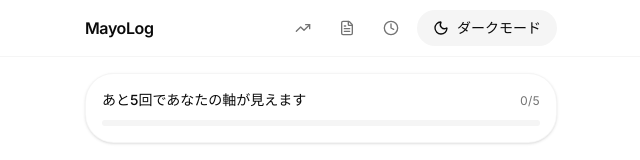
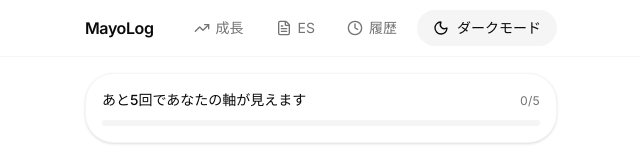
Before and after one commit to maplefukku/mayolog, a Next.js app: page / in a window 1280 px wide. Shown: the top 160 px of the page, without its empty margins (319-959 px from the left). Built offline with nearby package versions, Linux system fonts and the light colour scheme.

Commit message:
fix: DESIGN_SYSTEM.md準拠のUI修正
- アイコンのみリンクにラベル追加（成長/ES/履歴）— 禁止事項#8解消
- featureカードにhover:shadow-md追加
- Textareaにfocus-visible:ring-0追加

```diff
--- a/src/app/input/page.tsx
+++ b/src/app/input/page.tsx
@@ -83,10 +83,10 @@ export default function InputPage() {
         </Link>
         <Link
           href="/history"
-          aria-label="迷い履歴"
-          className="inline-flex size-9 items-center justify-center rounded-full text-muted-foreground transition-colors hover:bg-accent hover:text-foreground"
+          className="inline-flex items-center gap-1.5 rounded-full px-3 py-1.5 text-sm text-muted-foreground transition-colors hover:bg-accent hover:text-foreground"
         >
           <Clock className="size-4" />
+          <span className="hidden sm:inline">履歴</span>
         </Link>
       </StickyHeader>
 
@@ -195,7 +195,7 @@ export default function InputPage() {
                 maxLength={maxLength}
                 placeholder={placeholders[placeholderIndex]}
                 aria-label="迷っていることを入力"
-                className="min-h-[120px] rounded-2xl border-border/50 bg-muted/50 text-base transition-colors focus-visible:bg-background"
+                className="min-h-[120px] rounded-2xl border-border/50 bg-muted/50 text-base transition-colors focus-visible:bg-background focus-visible:ring-0"
               />
               {text.length > 0 && (
                 <p className={`mt-1.5 text-right text-xs ${text.trim().length > maxLength ? "text-destructive" : "text-muted-foreground"}`}>
--- a/src/app/page.tsx
+++ b/src/app/page.tsx
@@ -42,24 +42,24 @@ export default function Home() {
         <div className="flex items-center gap-2">
           <Link
             href="/growth"
-            aria-label="成長グラフ"
-            className="inline-flex size-9 items-center justify-center rounded-full text-muted-foreground transition-colors hover:bg-accent hover:text-foreground"
+            className="inline-flex items-center gap-1.5 rounded-full px-3 py-1.5 text-sm text-muted-foreground transition-colors hover:bg-accent hover:text-foreground"
           >
             <TrendingUp className="size-4" />
+            <span className="hidden sm:inline">成長</span>
           </Link>
           <Link
             href="/es"
-            aria-label="ES生成"
-            className="inline-flex size-9 items-center justify-center rounded-full text-muted-foreground transition-colors hover:bg-accent hover:text-foreground"
+            className="inline-flex items-center gap-1.5 rounded-full px-3 py-1.5 text-sm text-muted-foreground transition-colors hover:bg-accent hover:text-foreground"
           >
             <FileText className="size-4" />
+            <span className="hidden sm:inline">ES</span>
           </Link>
           <Link
             href="/history"
-            aria-label="迷い履歴"
-            className="inline-flex size-9 items-center justify-center rounded-full text-muted-foreground transition-colors hover:bg-accent hover:text-foreground"
+            className="inline-flex items-center gap-1.5 rounded-full px-3 py-1.5 text-sm text-muted-foreground transition-colors hover:bg-accent hover:text-foreground"
           >
             <Clock className="size-4" />
+            <span className="hidden sm:inline">履歴</span>
           </Link>
           <ThemeToggle />
         </div>
@@ -122,7 +122,7 @@ export default function Home() {
                   <motion.div
                     key={feature.title}
                     {...staggerItem}
-                    className="rounded-2xl border border-border/50 bg-card p-6 shadow-sm"
+                    className="rounded-2xl border border-border/50 bg-card p-6 shadow-sm transition-shadow hover:shadow-md"
                   >
                     <div className="mb-3 inline-flex size-10 items-center justify-center rounded-2xl bg-secondary">
                       <feature.icon className="size-5 text-foreground" />
```
